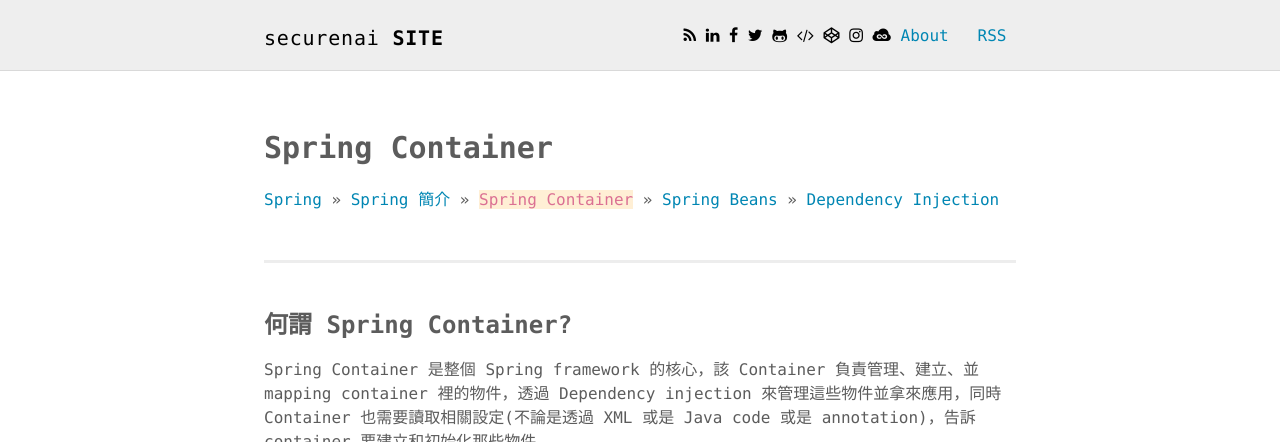
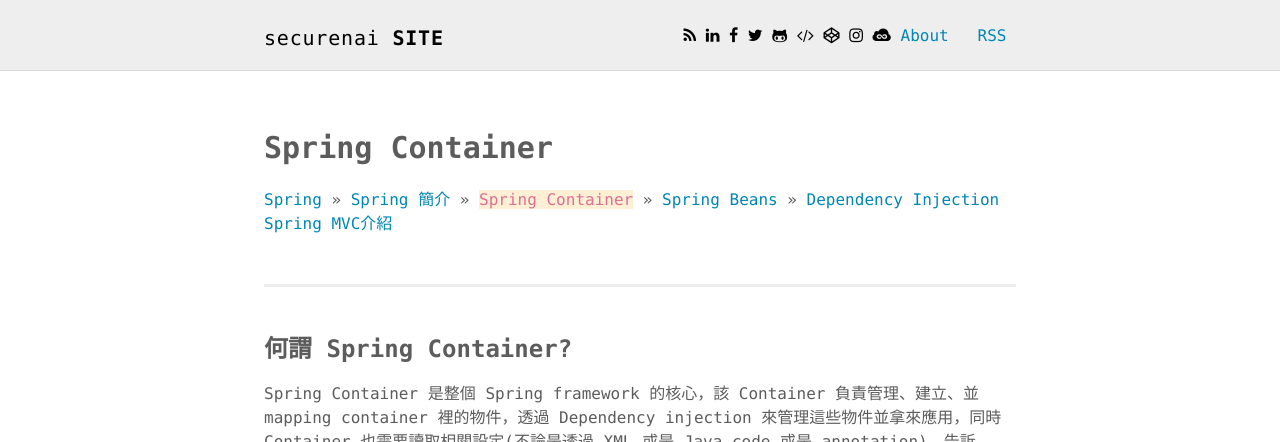
Before and after one commit to securenai/securenai.github.io, a Jekyll site: the page built from spring/spring_page2.md, in a window 1280 px wide and 900 px high, cut to the strip 0-442 px from the top of the window. Built offline with Jekyll 4.4.1, drawn with Linux system fonts in a browser that asks for light colours; our own code applies the rules of GitHub Pages for plain Markdown files.

Commit message:
Update spring_page2.md

```diff
--- a/spring/spring_page2.md
+++ b/spring/spring_page2.md
@@ -15,6 +15,7 @@ published: true
 <a href="/spring/">Spring</a> >>
 <a href="/spring/spring_page1/">Spring 簡介</a> >>
 <a href="/spring/spring_page2/" style="color:palevioletred;background-color:papayawhip;">Spring Container</a> >> <a href="/spring/spring_page3/">Spring Beans</a> >> <a href="/spring/spring_page4/">Dependency Injection</a>
+<a href="/spring/spring_mvc_page01/">Spring MVC介紹</a>
 <div class="divider"></div>
 ### 何謂 Spring Container?
 Spring Container 是整個 Spring framework 的核心，該 Container 負責管理、建立、並 mapping container 裡的物件，透過 Dependency injection 來管理這些物件並拿來應用，同時 Container 也需要讀取相關設定(不論是透過 XML 或是 Java code 或是 annotation)，告訴 container 要建立和初始化那些物件。
```
